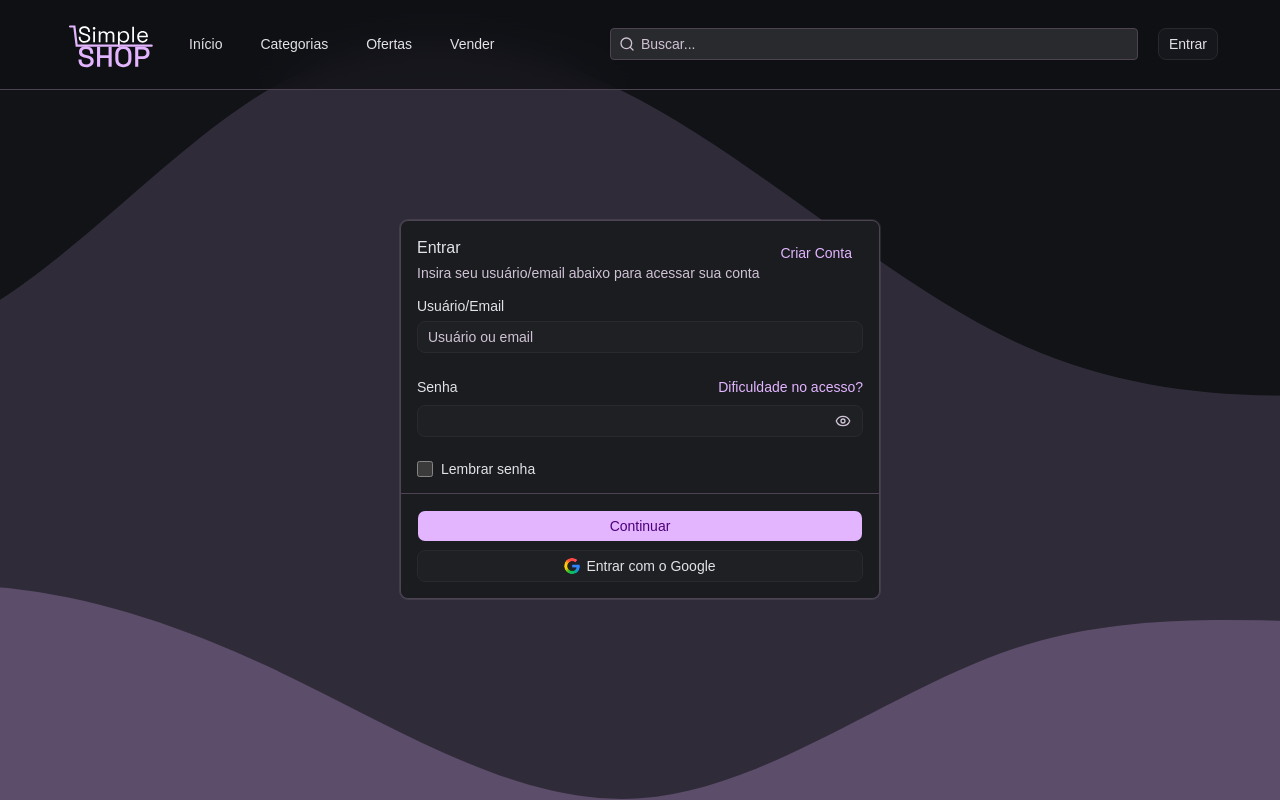
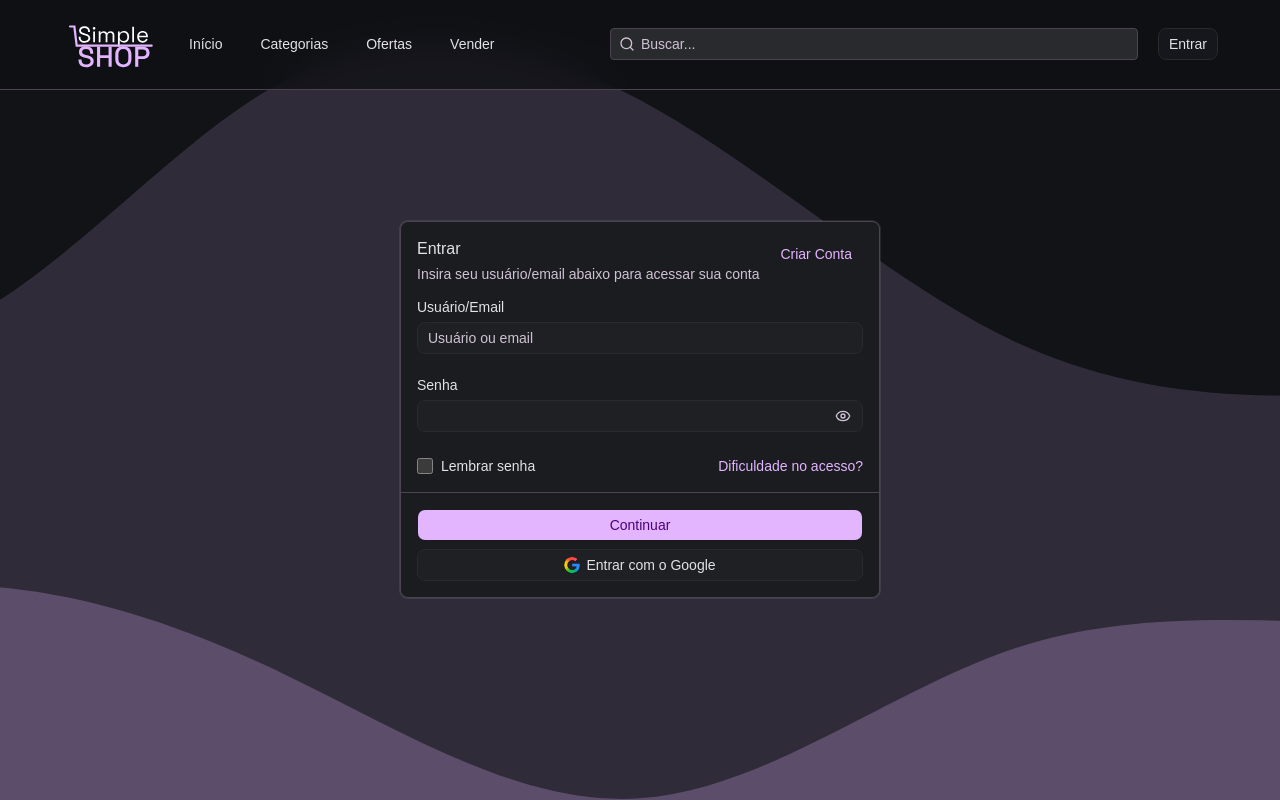
Before and after one commit to andrelsalvalaggio-ui/trabalho-react-interface, a React (Vite) app: page / in a window 1280 px wide. Built offline with nearby package versions, Linux system fonts and the light colour scheme.

Commit message:
fix: corrigido a ordem da tabulação de login (email -> senha -> link))

```diff
--- a/src/pages/Login/page.tsx
+++ b/src/pages/Login/page.tsx
@@ -37,12 +37,12 @@ function Login() {
   const navigate = useNavigate();
 
   const [isLogado, setIsLogado] = useState(() => {
-      const saved = localStorage.getItem('isLogado');
-      return saved ? JSON.parse(saved) : null;
+    const saved = localStorage.getItem('isLogado');
+    return saved ? JSON.parse(saved) : null;
   });
 
   useEffect(() => {
-      localStorage.setItem('isLogado', JSON.stringify(isLogado));
+    localStorage.setItem('isLogado', JSON.stringify(isLogado));
   }, [isLogado]);
 
   function handleLogin(event: FormEvent<HTMLFormElement>) {
@@ -58,7 +58,7 @@ function Login() {
       <div className="flex h-[80vh] w-full max-h-screen items-center justify-center overflow-hidden">
 
         <div className={`fixed w-[2250px] 2xl:w-[120%] opacity-50 top-0 -z-1`}>
-            <WavesBG/>
+          <WavesBG />
         </div>
 
         <Card className="w-120">
@@ -96,13 +96,6 @@ function Login() {
                     <Label htmlFor="password-spacing">
                       Senha
                     </Label>
-
-                    <a
-                      href="#"
-                      className="ml-auto inline-block text-primary text-sm underline-offset-4"
-                    >
-                      Dificuldade no acesso?
-                    </a>
                   </div>
 
                   <div className="relative">
@@ -145,6 +138,12 @@ function Login() {
                   >
                     Lembrar senha
                   </Label>
+                  <a
+                    href="#"
+                    className="ml-auto text-primary text-sm underline-offset-4 hover:underline"
+                  >
+                    Dificuldade no acesso?
+                  </a>
                 </div>
 
               </div>
```
